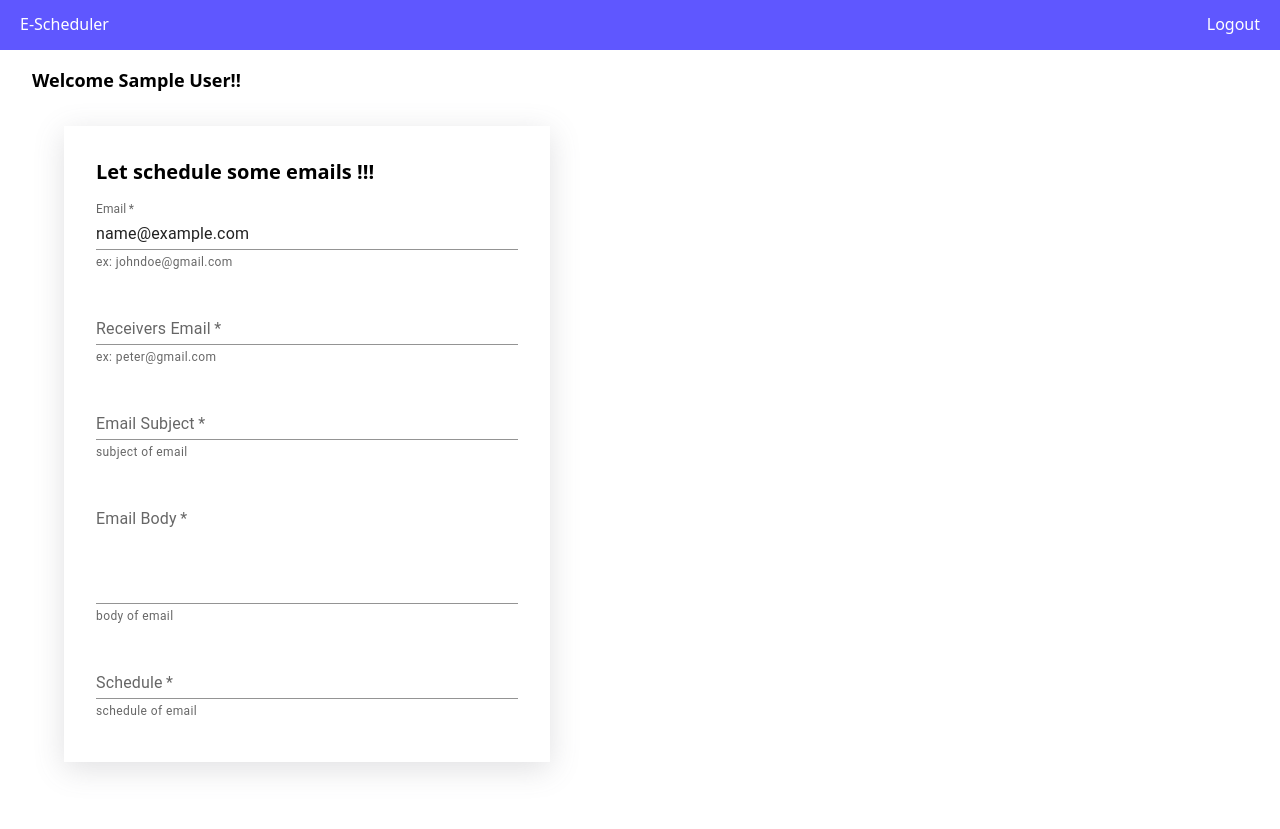
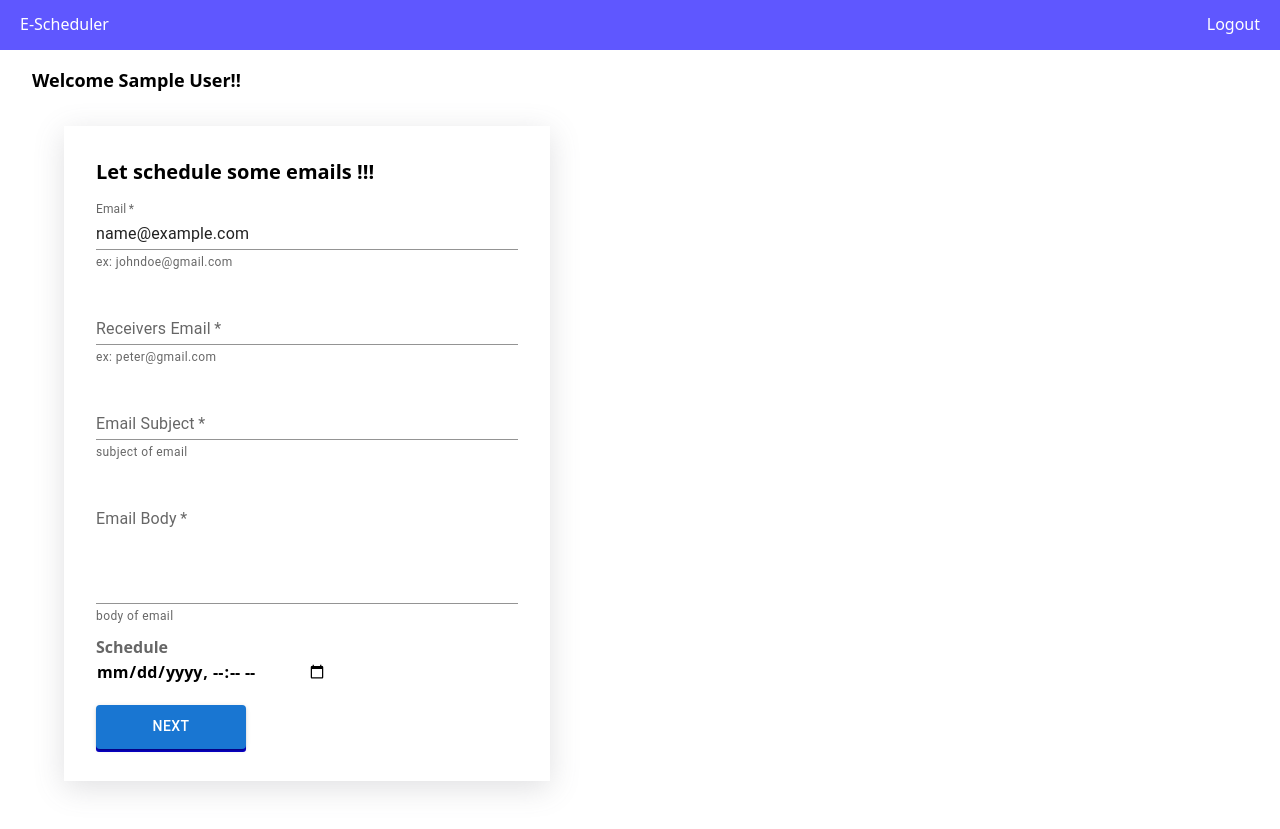
Before and after one commit to Saicharan0662/email-scheduler-client, a React (Create React App) app: page /dashboard in a window 1280 px wide. Built offline with nearby package versions, Linux system fonts and the light colour scheme; sample sign-in values are in the browser's storage.

Commit message:
date time component and popup

```diff
--- /dev/null
+++ b/src/components/custom-date/DateTime.js
@@ -0,0 +1,20 @@
+import React from 'react'
+
+const DateTime = ({ label = "DateTime", value, onChange, style }) => {
+
+    return (
+        <div style={style}>
+            <label htmlFor="date-time" className='text-light-gray' >
+                {label}</label> <br />
+            <input
+                type={"datetime-local"}
+                name="date-time"
+                value={value}
+                onChange={onChange}
+            />
+            <br />
+        </div>
+    )
+}
+
+export default DateTime
--- /dev/null
+++ b/src/components/pop-up-dialog/PopUp.js
@@ -0,0 +1,52 @@
+import React, { useState } from 'react'
+import Button from '@mui/material/Button';
+import TextField from '@mui/material/TextField';
+import Dialog from '@mui/material/Dialog';
+import DialogActions from '@mui/material/DialogActions';
+import DialogContent from '@mui/material/DialogContent';
+import DialogContentText from '@mui/material/DialogContentText';
+import DialogTitle from '@mui/material/DialogTitle';
+
+const PopUp = ({ email, togglePopUp, setTogglePopUp, input, setInput, submit }) => {
+    const [password, setPassword] = useState('')
+    const handleClose = () => {
+        setTogglePopUp(false)
+    };
+
+    const handleCloseAndSchedule = (e) => {
+        console.log(password);
+        setInput({ ...input, userPassword: password })
+        submit(e)
+        setTogglePopUp(false)
+    }
+
+    return (
+        <div>
+            <Dialog open={togglePopUp} onClose={handleClose}>
+                <DialogTitle>Almost there...</DialogTitle>
+                <DialogContent>
+                    <DialogContentText>
+                        Please enter your password for <strong>{email}</strong> to continue.
+                    </DialogContentText>
+                    <TextField
+                        autoFocus
+                        margin="dense"
+                        id="name"
+                        label="Password"
+                        type="password"
+                        fullWidth
+                        variant="standard"
+                        value={password}
+                        onChange={e => setPassword(e.target.value)}
+                    />
+                </DialogContent>
+                <DialogActions>
+                    <Button onClick={handleClose}>Cancel</Button>
+                    <Button onClick={handleCloseAndSchedule}>Schedule</Button>
+                </DialogActions>
+            </Dialog>
+        </div>
+    );
+}
+
+export default PopUp
--- a/src/pages/Dashboard.js
+++ b/src/pages/Dashboard.js
@@ -1,11 +1,10 @@
 import React, { useState } from 'react'
 import { Navigate } from 'react-router-dom'
 import TextField from '@mui/material/TextField';
-// import { AdapterDateFns } from '@mui/lab';
-// import { LocalizationProvider } from '@mui/lab';
-// import { DateTimePicker } from '@mui/lab';
-// import DatePicker from '@mui/lab/DatePicker';
+import Button from '@mui/material/Button';
+import DateTime from '../components/custom-date/DateTime'
 import Nav from '../components/dashboard-navbar/Nav'
+import PopUp from '../components/pop-up-dialog/PopUp'
 
 const Dashboard = () => {
     const user = JSON.parse(localStorage.getItem('user')) ?
@@ -13,9 +12,10 @@ const Dashboard = () => {
     const userEmail = JSON.parse(localStorage.getItem('user')) ?
         JSON.parse(localStorage.getItem('user')).email : null
 
+    const [togglePopUp, setTogglePopUp] = useState(false)
     const [input, setInput] = useState({
         userEmail: userEmail,
-        usePassword: '',
+        userPassword: '',
         email: {
             to: '',
             subject: '',
@@ -24,32 +24,37 @@ const Dashboard = () => {
         schedule: "",
     })
 
-    // welcoming text, form for email scheduling, notification for navbar, pop-up for email password
-    // "userEmail": "saicharan0662@gmail.com",
-    //     "userPassword": "1saisagar@2002",
-    //         "email": {
-    //     "to": "sai.charans006@gmail.com",
-    //         "subject": "Success brooo!!!",
-    //             "body": "It worked perfectly buddyy!!"
-    // },
+    // welcoming text, notification for navbar, pop-up for email password
     // "schedule": "Sat Jan 15 2022 18:07:00 GMT+0530"
-    const login = () => [
+    const schedule = (e) => {
+        e.preventDefault()
         console.log(input)
-    ]
+    }
     return (
         <>
             {!user && <Navigate to='/' />}
+            {togglePopUp &&
+                <PopUp
+                    email={input.userEmail}
+                    togglePopUp={togglePopUp}
+                    setTogglePopUp={setTogglePopUp}
+                    input={input}
+                    setInput={setInput}
+                    submit={schedule}
+                />
+            }
             <Nav />
             <div className='mx-8 my-4'>
                 <div className="font-bold text-lg">Welcome {user}!!</div>
                 <div className='w-full flex ml-8 items-center font-semibold'>
-                    <form className='p-8 my-8 form-style-dashboard' onSubmit={login}>
+                    <form className='p-8 my-8 form-style-dashboard'>
                         <h1 className="text-xl ">Let schedule some emails !!!</h1>
                         <TextField
                             required
                             fullWidth
                             helperText="ex: johndoe@gmail.com"
                             id="standard-basic"
+                            type={'email'}
                             label="Email"
                             variant="standard"
                             margin="normal"
@@ -61,6 +66,7 @@ const Dashboard = () => {
                             fullWidth
                             helperText="ex: peter@gmail.com"
                             id="standard-basic"
+                            type={'email'}
                             label="Receivers Email"
                             variant="standard"
                             margin="normal"
@@ -91,17 +97,22 @@ const Dashboard = () => {
                             value={input.email.body}
                             onChange={e => setInput({ ...input, email: { ...input.email, body: e.target.value } })}
                         />
-                        <TextField
-                            required
-                            fullWidth
-                            helperText="schedule of email"
-                            id="standard-basic"
-                            label="Schedule"
-                            variant="standard"
-                            margin="normal"
+                        <DateTime
+                            label='Schedule'
                             value={input.schedule}
                             onChange={e => setInput({ ...input, schedule: e.target.value })}
+                            style={{
+                                marginBottom: '1.25rem',
+                            }}
                         />
+                        {/* <Button type='submit' variant="contained">Next</Button> */}
+                        <Button
+                            variant="contained"
+                            onClick={() => {
+                                setTogglePopUp(true)
+                            }}>
+                            Next
+                        </Button>
                     </form>
                 </div>
             </div>
--- a/tailwind.config.js
+++ b/tailwind.config.js
@@ -3,7 +3,11 @@ module.exports = {
     "./src/**/*.{js,jsx,ts,tsx}",
   ],
   theme: {
-    extend: {},
+    extend: {
+      colors: {
+        'light-gray': 'rgba(0, 0, 0, 0.6)',
+      },
+    },
   },
   plugins: [],
 }
```
